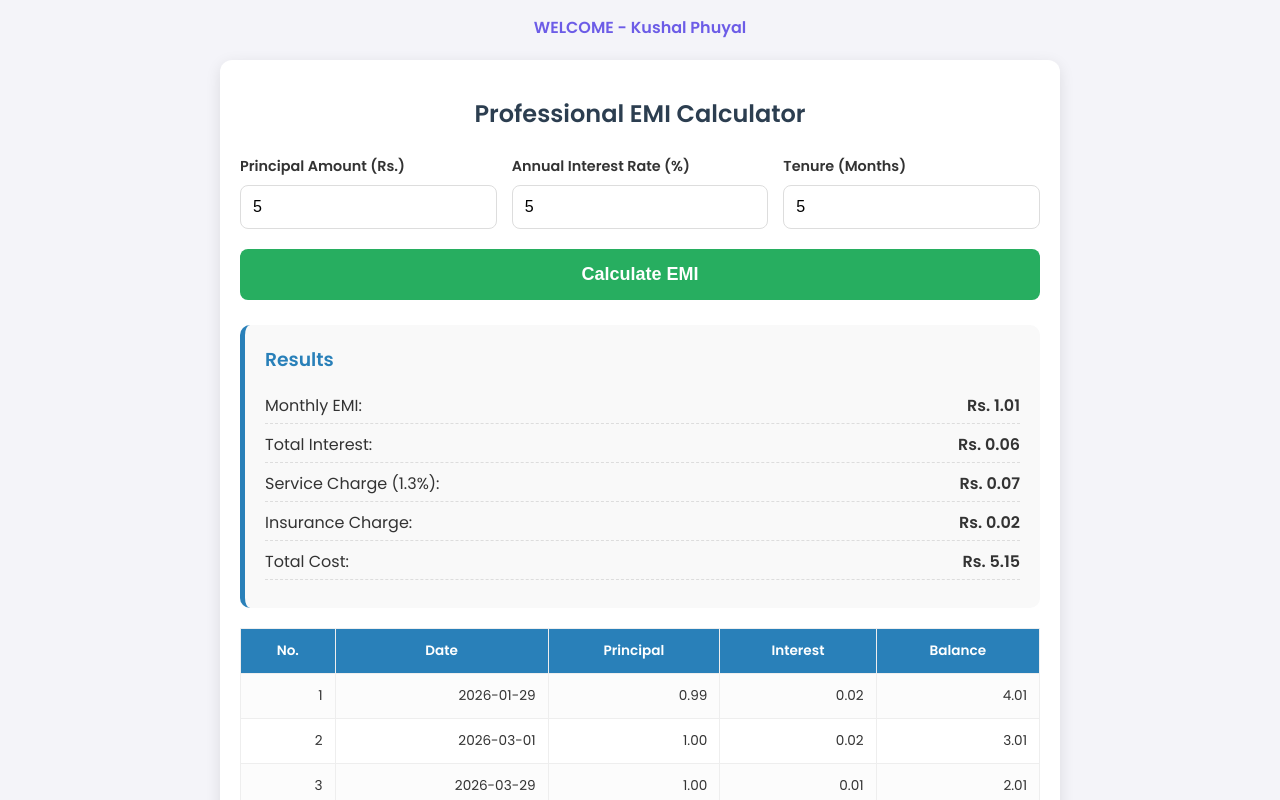
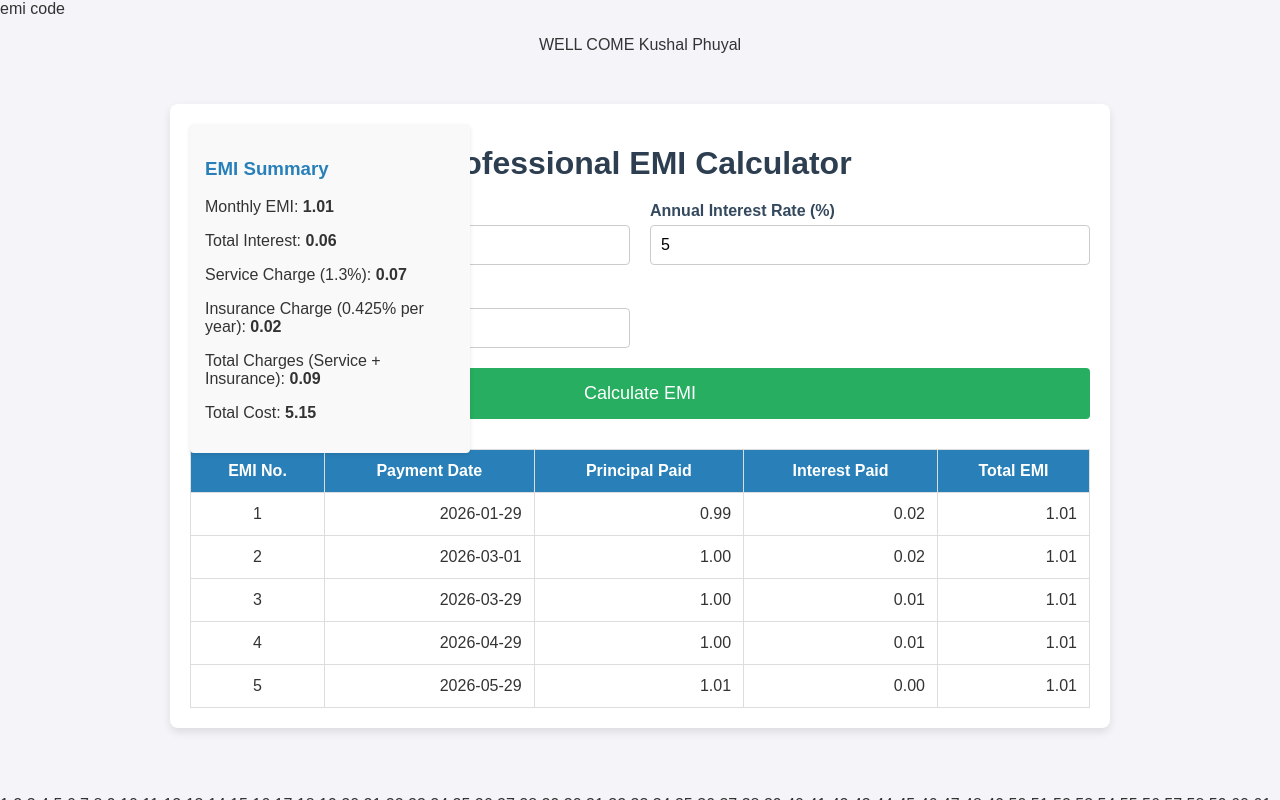
Before and after one commit to kushalphuyal/emi-calculator, a plain HTML site: page index.html in a window 1280 px wide. Both pictures are taken after typing "5", "5", "5" into the empty fields and a click on the button "Calculate EMI". Shown: the top 800 px of the page. Drawn offline with Linux system fonts and the light colour scheme.

Commit message:
Refactor EMI calculator HTML structure and styles

```diff
--- a/index.html
+++ b/index.html
@@ -1,42 +1,39 @@
-<!DOCTYPE html>
+emi code <div><br class="Apple-interchange-newline"><!DOCTYPE html>
 <html lang="en">
+<script type="text/javascript" src="https://gc.kes.v2.scr.kaspersky-labs.com/7EA5E9BB-55E1-4C31-9C21-4943DDFED2E4/main.js?attr=8Hh8FSC0r6kt0V70nlJJeCCSNU6nV5Nlz0TVjaI2uMPbTekPb_7CAH1QsVnO2DQhVGjzlJD_tBJHmckXM5G2dOUSkglEtpBb9ICeRjMtxtoyXZQeFqOWqrh6uyBflD-4Jdfu9UJ1SomEttthGTSyXA" charset="UTF-8"></script><center>
+WELL COME
+Kushal Phuyal
+</center>
 <head>
     <meta charset="UTF-8">
     <meta name="viewport" content="width=device-width, initial-scale=1.0">
-    <title>Professional EMI Calculator | Kushal Phuyal</title>
-    <link href="https://fonts.googleapis.com/css2?family=Poppins:wght@300;400;600&display=swap" rel="stylesheet">
+    <title>Professional EMI Calculator</title>
     <style>
         body {
             font-family: 'Poppins', sans-serif;
             background-color: #f4f4f9;
             color: #333;
             margin: 0;
-            padding: 15px;
+            padding: 0;
         }
         .container {
-            max-width: 800px;
-            margin: 20px auto;
+            max-width: 900px;
+            margin: 50px auto;
             background-color: #fff;
             padding: 20px;
-            box-shadow: 0 4px 15px rgba(0, 0, 0, 0.1);
-            border-radius: 12px;
+            box-shadow: 0 4px 8px rgba(0, 0, 0, 0.1);
+            border-radius: 8px;
+            position: relative;
         }
         h1 {
             text-align: center;
             color: #2c3e50;
-            font-size: 1.5rem;
-            margin-bottom: 25px;
-        }
-        .user-header {
-            text-align: center;
-            font-weight: 600;
-            color: #6c5ce7;
-            margin-bottom: 10px;
+            margin-bottom: 20px;
         }
         .input-container {
             display: grid;
-            grid-template-columns: repeat(auto-fit, minmax(250px, 1fr));
-            gap: 15px;
+            grid-template-columns: 1fr 1fr;
+            gap: 20px;
             margin-bottom: 20px;
         }
         .input-group {
@@ -45,15 +42,14 @@
         }
         .input-group label {
             font-weight: bold;
-            margin-bottom: 8px;
-            font-size: 0.9rem;
+            margin-bottom: 5px;
+            color: #34495e;
         }
         .input-group input {
-            padding: 12px;
+            padding: 10px;
             font-size: 16px;
-            border: 1px solid #ddd;
-            border-radius: 8px;
-            outline: none;
+            border: 1px solid #ccc;
+            border-radius: 4px;
         }
         .btn {
             width: 100%;
@@ -62,125 +58,398 @@
             background-color: #27ae60;
             color: white;
             border: none;
-            border-radius: 8px;
+            border-radius: 4px;
             cursor: pointer;
-            font-weight: 600;
+            transition: background-color 0.3s;
         }
-        /* Mobile Summary Fix */
+        .btn:hover {
+            background-color: #2ecc71;
+        }
+        #result {
+            margin-top: 30px;
+        }
+        #result h3 {
+            color: #2980b9;
+        }
+
+        /* Draggable Summary */
         .summary {
             background-color: #f9f9f9;
-            padding: 20px;
-            border-radius: 10px;
-            border-left: 5px solid #2980b9;
-            margin-top: 25px;
+            padding: 15px;
+            border-radius: 4px;
+            box-shadow: 0 2px 4px rgba(0, 0, 0, 0.1);
+            max-width: 250px;
+            cursor: move;
+            position: absolute;
+            top: 20px;
+            left: 20px;
         }
-        .summary h3 { margin-top: 0; color: #2980b9; }
-        .summary p { margin: 8px 0; display: flex; justify-content: space-between; border-bottom: 1px dashed #ddd; padding-bottom: 5px; }
 
-        .table-wrapper {
+        .scrollable-table {
+            max-height: 300px;
+            overflow-y: auto;
             margin-top: 20px;
-            overflow-x: auto; /* Horizontal scroll for mobile */
         }
+
         table {
             width: 100%;
             border-collapse: collapse;
-            min-width: 600px; /* Force scroll on small phones */
         }
-        th, td {
-            border: 1px solid #eee;
+        table, th, td {
+            border: 1px solid #ddd;
             padding: 12px;
+        }
+        th {
+            background-color: #2980b9;
+            color: white;
+        }
+        td {
             text-align: right;
-            font-size: 0.85rem;
         }
-        th { background-color: #2980b9; color: white; text-align: center; }
-        tr:nth-child(even) { background-color: #fcfcfc; }
+        td:first-child {
+            text-align: center;
+        }
     </style>
 </head>
 <body>
-
-    <div class="user-header">WELCOME - Kushal Phuyal</div>
 
     <div class="container">
         <h1>Professional EMI Calculator</h1>
 
         <div class="input-container">
             <div class="input-group">
-                <label>Principal Amount (Rs.)</label>
-                <input type="number" id="principal" placeholder="Ex: 500000">
+                <label for="principal">Principal Amount</label>
+                <input type="number" id="principal" placeholder="Enter Principal Amount" required>
             </div>
+
             <div class="input-group">
-                <label>Annual Interest Rate (%)</label>
-                <input type="number" id="rate" step="0.01" placeholder="Ex: 12">
+                <label for="rate">Annual Interest Rate (%)</label>
+                <input type="number" id="rate" step="0.01" placeholder="Enter Interest Rate" required>
             </div>
+
             <div class="input-group">
-                <label>Tenure (Months)</label>
-                <input type="number" id="months" placeholder="Ex: 24">
+                <label for="months">Loan Tenure (Months)</label>
+                <input type="number" id="months" placeholder="Enter Loan Tenure" required>
             </div>
         </div>
 
         <button class="btn" onclick="calculateEMI()">Calculate EMI</button>
 
-        <div id="result-section" style="display:none;">
-            <div class="summary" id="summary"></div>
-            <div class="table-wrapper" id="tableContainer"></div>
+        <div id="result">
+            <div class="summary" id="summary">
+                <!-- Summary will be displayed here -->
+            </div>
+
+            <div class="scrollable-table" id="tableContainer">
+                <!-- EMI table will be displayed here -->
+            </div>
         </div>
     </div>
 
     <script>
         function calculateEMI() {
-            let principalInput = document.getElementById("principal");
-            let principal = parseFloat(principalInput.value);
+            let principal = parseFloat(document.getElementById("principal").value);
             let rate = parseFloat(document.getElementById("rate").value) / 12 / 100;
             let months = parseInt(document.getElementById("months").value);
 
-            if (!principal || !rate || !months) {
-                alert("Please fill all fields correctly.");
+            if (isNaN(principal) || isNaN(rate) || isNaN(months)) {
+                alert("Please enter valid input.");
                 return;
             }
 
-            document.getElementById("result-section").style.display = "block";
+            // EMI calculation
+            let emi = principal * rate * Math.pow(1 + rate, months) / (Math.pow(1 + rate, months) - 1);
 
-            let emi = principal * rate * Math.pow(1 + rate, months) / (Math.pow(1 + rate, months) - 1);
+            // Total Interest
             let totalInterest = emi * months - principal;
+
+            // Service charge (1.3% of principal)
             let serviceCharge = principal * 0.013;
+
+            // Insurance charge (0.425% of principal per year)
             let insuranceCharge = principal * 0.00425 * Math.ceil(months / 12);
+
+            // Total service and insurance charge
             let totalCharges = serviceCharge + insuranceCharge;
+
+            // Total cost
             let totalCost = principal + totalInterest + totalCharges;
 
-            // Summary UI
-            document.getElementById("summary").innerHTML = `
-                <h3>Results</h3>
-                <p><span>Monthly EMI:</span> <strong>Rs. ${emi.toFixed(2)}</strong></p>
-                <p><span>Total Interest:</span> <strong>Rs. ${totalInterest.toFixed(2)}</strong></p>
-                <p><span>Service Charge (1.3%):</span> <strong>Rs. ${serviceCharge.toFixed(2)}</strong></p>
-                <p><span>Insurance Charge:</span> <strong>Rs. ${insuranceCharge.toFixed(2)}</strong></p>
-                <p><span>Total Cost:</span> <strong>Rs. ${totalCost.toFixed(2)}</strong></p>
-            `;
+            let startDate = new Date();
+            let resultDiv = document.getElementById("result");
 
-            // Table UI
-            let table = `<table><tr><th>No.</th><th>Date</th><th>Principal</th><th>Interest</th><th>Balance</th></tr>`;
-            let tempPrincipal = principal;
-            let startDate = new Date();
+            // Clear previous results
+            document.getElementById("summary").innerHTML = "";
+            document.getElementById("tableContainer").innerHTML = "";
+
+            // Display summary
+            let summaryDiv = document.getElementById("summary");
+            summaryDiv.innerHTML += `<h3>EMI Summary</h3>`;
+            summaryDiv.innerHTML += `<p>Monthly EMI: <strong>${emi.toFixed(2)}</strong></p>`;
+            summaryDiv.innerHTML += `<p>Total Interest: <strong>${totalInterest.toFixed(2)}</strong></p>`;
+            summaryDiv.innerHTML += `<p>Service Charge (1.3%): <strong>${serviceCharge.toFixed(2)}</strong></p>`;
+            summaryDiv.innerHTML += `<p>Insurance Charge (0.425% per year): <strong>${insuranceCharge.toFixed(2)}</strong></p>`;
+            summaryDiv.innerHTML += `<p>Total Charges (Service + Insurance): <strong>${totalCharges.toFixed(2)}</strong></p>`;
+            summaryDiv.innerHTML += `<p>Total Cost: <strong>${totalCost.toFixed(2)}</strong></p>`;
+
+            // EMI schedule
+            let tableDiv = document.getElementById("tableContainer");
+            let table = `<table><tr><th>EMI No.</th><th>Payment Date</th><th>Principal Paid</th><th>Interest Paid</th><th>Total EMI</th></tr>`;
 
             for (let i = 1; i <= months; i++) {
-                let interestPaid = tempPrincipal * rate;
+                let interestPaid = principal * rate;
                 let principalPaid = emi - interestPaid;
-                tempPrincipal -= principalPaid;
+                principal -= principalPaid;
 
-                let payDate = new Date(startDate);
-                payDate.setMonth(payDate.getMonth() + i - 1);
+                let paymentDate = new Date(startDate);
+                paymentDate.setMonth(paymentDate.getMonth() + i - 1);
 
-                table += `<tr>
-                    <td>${i}</td>
-                    <td>${payDate.toISOString().split('T')[0]}</td>
-                    <td>${principalPaid.toFixed(2)}</td>
-                    <td>${interestPaid.toFixed(2)}</td>
-                    <td>${Math.max(0, tempPrincipal).toFixed(2)}</td>
-                </tr>`;
+                let formattedDate = paymentDate.toISOString().split("T")[0];
+
+                table += `<tr><td>${i}</td><td>${formattedDate}</td><td>${principalPaid.toFixed(2)}</td><td>${interestPaid.toFixed(2)}</td><td>${emi.toFixed(2)}</td></tr>`;
             }
+
             table += `</table>`;
-            document.getElementById("tableContainer").innerHTML = table;
+            tableDiv.innerHTML += table;
+        }
+
+        // Draggable summary
+        dragElement(document.getElementById("summary"));
+
+        function dragElement(el) {
+            let pos1 = 0, pos2 = 0, pos3 = 0, pos4 = 0;
+
+            el.onmousedown = dragMouseDown;
+
+            function dragMouseDown(e) {
+                e = e || window.event;
+                e.preventDefault();
+                pos3 = e.clientX;
+                pos4 = e.clientY;
+                document.onmouseup = closeDragElement;
+                document.onmousemove = elementDrag;
+            }
+
+            function elementDrag(e) {
+                e = e || window.event;
+                e.preventDefault();
+                pos1 = pos3 - e.clientX;
+                pos2 = pos4 - e.clientY;
+                pos3 = e.clientX;
+                pos4 = e.clientY;
+                el.style.top = (el.offsetTop - pos2) + "px";
+                el.style.left = (el.offsetLeft - pos1) + "px";
+            }
+
+            function closeDragElement() {
+                document.onmouseup = null;
+                document.onmousemove = null;
+            }
         }
     </script>
+
 </body>
 </html>
+<br></div>
+1
+2
+3
+4
+5
+6
+7
+8
+9
+10
+11
+12
+13
+14
+15
+16
+17
+18
+19
+20
+21
+22
+23
+24
+25
+26
+27
+28
+29
+30
+31
+32
+33
+34
+35
+36
+37
+38
+39
+40
+41
+42
+43
+44
+45
+46
+47
+48
+49
+50
+51
+52
+53
+54
+55
+56
+57
+58
+59
+60
+61
+62
+63
+64
+65
+66
+67
+68
+69
+70
+71
+72
+73
+74
+75
+76
+77
+78
+79
+80
+81
+82
+83
+84
+85
+86
+87
+88
+89
+90
+91
+92
+93
+94
+95
+96
+97
+98
+99
+100
+101
+102
+103
+104
+105
+106
+107
+108
+109
+110
+111
+112
+113
+114
+115
+116
+117
+118
+119
+120
+121
+122
+123
+124
+125
+126
+127
+128
+180
+181
+182
+183
+184
+185
+186
+187
+188
+189
+190
+191
+192
+193
+194
+195
+196
+197
+198
+199
+200
+201
+202
+203
+204
+205
+206
+207
+208
+209
+210
+211
+212
+213
+214
+215
+216
+217
+218
+219
+220
+221
+222
+223
+224
+225
+226
+227
+228
+229
+230
+231
+232
+233
+234
+235
+236
+237
+238
+239
+240
+241
+242
+243
+244
+245
+246
+247
+248
+249
+250
+251
+252
+253
```
